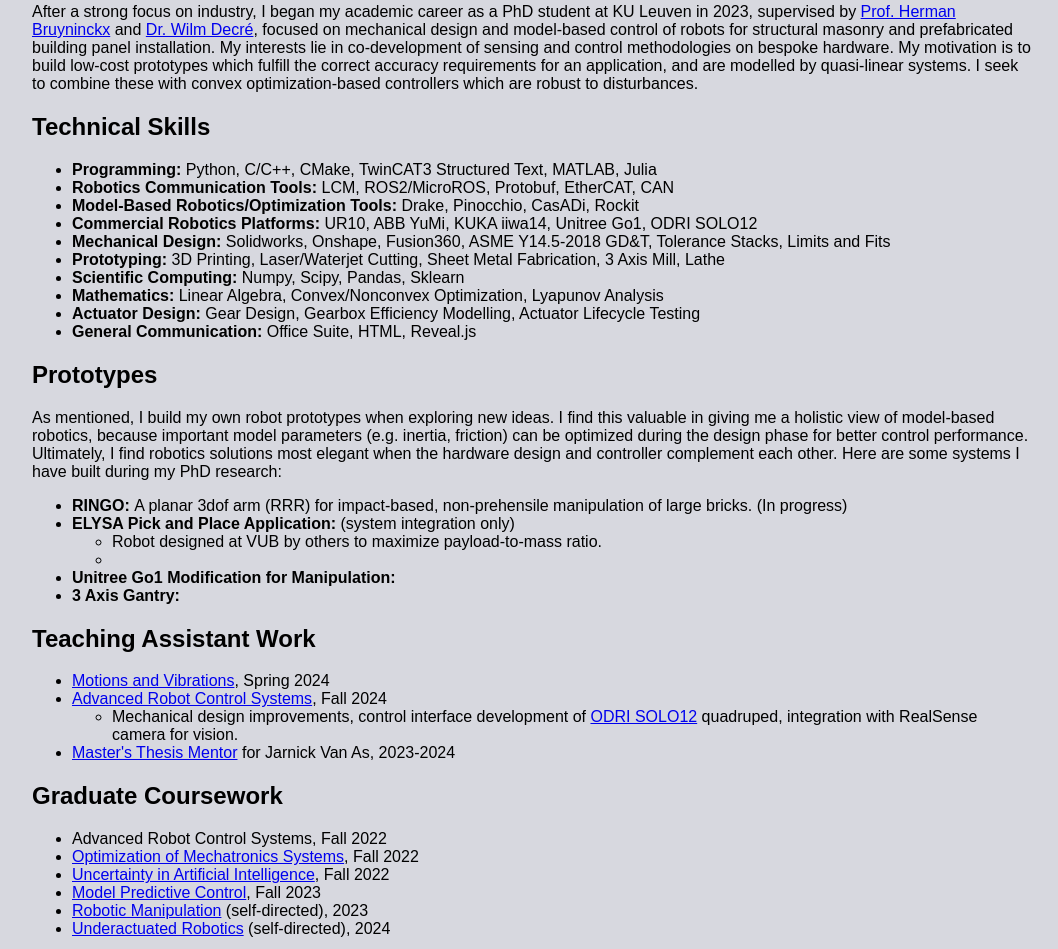
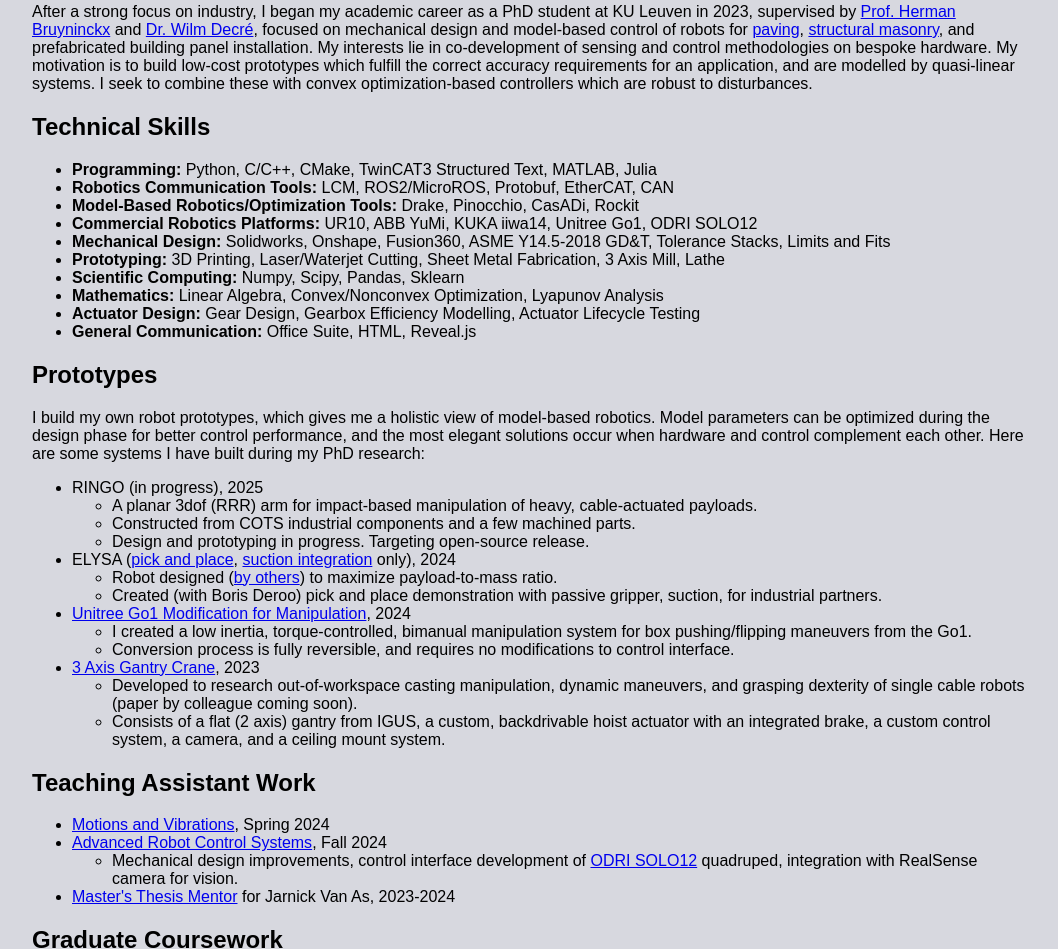
Before and after one commit to bpousett/bpousett.github.io, a plain HTML site: page index.html in a window 1280 px wide. Shown: the part 604-1553 px from the top of the page, without its empty margins (108-1166 px from the left). Drawn offline with Linux system fonts and the light colour scheme.

Commit message:
First draft of CV on website complete.

```diff
--- a/index.html
+++ b/index.html
@@ -54,7 +54,7 @@
 		</p>
 
 		<p>
-			After a strong focus on industry, I began my academic career as a PhD student at KU Leuven in 2023, supervised by <a href="https://u0011821.pages.gitlab.kuleuven.be/">Prof. Herman Bruyninckx</a> and <a href="https://www.kuleuven.be/wieiswie/en/person/00052672">Dr. Wilm Decré</a>, focused on mechanical design and model-based control of robots for structural masonry and prefabricated building panel installation. My interests lie in co-development of sensing and control methodologies on bespoke hardware. My motivation is to build low-cost prototypes which fulfill the correct accuracy requirements for an application, and are modelled by quasi-linear systems. I seek to combine these with convex optimization-based controllers which are robust to disturbances.
+			After a strong focus on industry, I began my academic career as a PhD student at KU Leuven in 2023, supervised by <a href="https://u0011821.pages.gitlab.kuleuven.be/">Prof. Herman Bruyninckx</a> and <a href="https://www.kuleuven.be/wieiswie/en/person/00052672">Dr. Wilm Decré</a>, focused on mechanical design and model-based control of robots for <a href="https://youtu.be/4x8aTWKcL5s">paving</a>, <a href="https://youtu.be/RDa-CBaU2Ws?feature=shared&t=143">structural masonry</a>, and prefabricated building panel installation. My interests lie in co-development of sensing and control methodologies on bespoke hardware. My motivation is to build low-cost prototypes which fulfill the correct accuracy requirements for an application, and are modelled by quasi-linear systems. I seek to combine these with convex optimization-based controllers which are robust to disturbances.
 		</p>
 
 		<h2>Technical Skills</h2>
@@ -73,19 +73,30 @@
 
 		<h2>Prototypes</h2>
 		<p>
-			As mentioned, I build my own robot prototypes when exploring new ideas. I find this valuable in giving me a holistic view of model-based robotics, because important model parameters (e.g. inertia, friction) can be optimized during the design phase for better control performance. Ultimately, I find robotics solutions most elegant when the hardware design and controller complement each other. Here are some systems I have built during my PhD research:
+			I build my own robot prototypes, which gives me a holistic view of model-based robotics. Model parameters can be optimized during the design phase for better control performance, and the most elegant solutions occur when hardware and control complement each other. Here are some systems I have built during my PhD research:
 		</p>
 		<ul>
-			<li><b>RINGO: </b>A planar 3dof arm (RRR) for impact-based, non-prehensile manipulation of large bricks. (In progress)</li>
-			<li><b>ELYSA Pick and Place Application:</b> (system integration only)</li>
+			<li>RINGO (in progress), 2025</li>
 			<ul>
-				<li>Robot designed at VUB by others to maximize payload-to-mass ratio.</li>
-				<li></li>
-				<!-- https://researchportal.vub.be/en/projects/sbo-project-with-a-primary-economic-finality-aimed-at-the-transfe -->
-				 <!-- https://ieeexplore.ieee.org/document/10637090 -->
+				<li>A planar 3dof (RRR) arm for impact-based manipulation of heavy, cable-actuated payloads.</li>
+				<li>Constructed from COTS industrial components and a few machined parts.</li>
+				<li>Design and prototyping in progress. Targeting open-source release.</li>
 			</ul>
-			<li><b>Unitree Go1 Modification for Manipulation:</b></li>
-			<li><b>3 Axis Gantry:</b></li>
+			<li>ELYSA (<a href="https://youtu.be/fqYrswfjPUY">pick and place</a>, <a href="https://youtu.be/dQG0NqRFV4o">suction integration</a> only), 2024</li>
+			<ul>
+				<li>Robot designed (<a href="https://ieeexplore.ieee.org/document/10637090">by others</a>) to maximize payload-to-mass ratio.</li>
+				<li>Created (with Boris Deroo) pick and place demonstration with passive gripper, suction, for industrial partners.</li>
+			</ul>
+			<li><a href="https://youtu.be/tzBYCHqDv4Q">Unitree Go1 Modification for Manipulation</a>, 2024</li>
+			<ul>
+				<li>I created a low inertia, torque-controlled, bimanual manipulation system for box pushing/flipping maneuvers from the Go1.</li>
+				<li>Conversion process is fully reversible, and requires no modifications to control interface.</li>
+			</ul>
+			<li><a href="./assets/setup.pdf">3 Axis Gantry Crane</a>, 2023</li>
+			<ul>
+				<li>Developed to research out-of-workspace casting manipulation, dynamic maneuvers, and grasping dexterity of single cable robots (paper by colleague coming soon).</li>
+				<li>Consists of a flat (2 axis) gantry from IGUS, a custom, backdrivable hoist actuator with an integrated brake, a custom control system, a camera, and a ceiling mount system.</li>
+			</ul>
 		</ul>
 
 		<h2>Teaching Assistant Work</h2>
```
Also changed, not shown: 1 other file.
